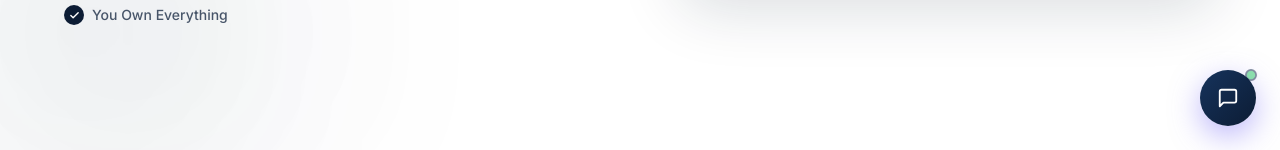
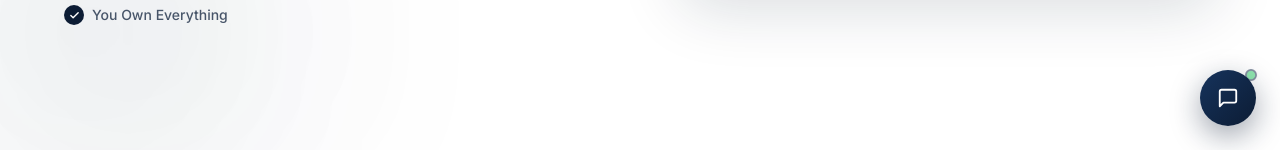
Before and after one commit to zachcolvillez-stack/bluepeek-website, a Next.js app: page / in a window 1280 px wide. Shown: the part 650-800 px from the top of the page. Built offline with nearby package versions, Linux system fonts and the light colour scheme.

Commit message:
auto-save: ChatWidget.jsx

```diff
--- a/components/ChatWidget.jsx
+++ b/components/ChatWidget.jsx
@@ -146,7 +146,7 @@ export default function ChatWidget() {
         onClick={() => setOpen(o => !o)}
         aria-label="Open chat"
         className="fixed z-50 bottom-24 right-4 md:bottom-6 md:right-6 w-14 h-14 rounded-full flex items-center justify-center transition-transform hover:scale-105"
-        style={{ background: 'linear-gradient(135deg, #16335c, #0c1c34)', boxShadow: '0 10px 30px rgba(123,111,245,0.5)' }}
+        style={{ background: 'linear-gradient(135deg, #16335c, #0c1c34)', boxShadow: '0 10px 30px rgba(12,28,52,0.4)' }}
       >
         {open ? <X size={24} className="text-white" /> : <MessageSquare size={22} className="text-white" />}
         {!open && (
```
